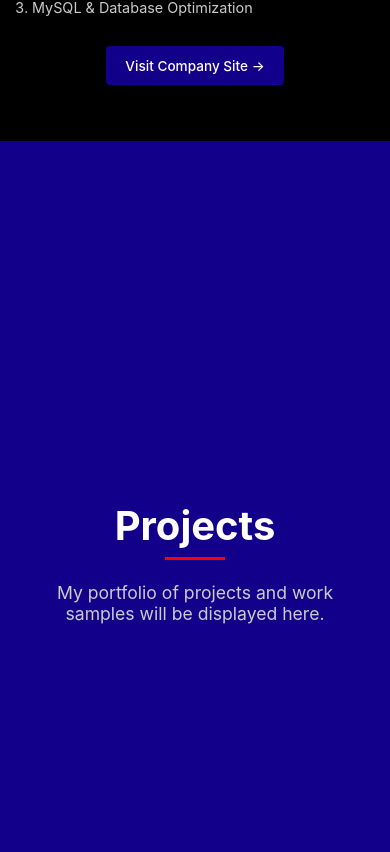
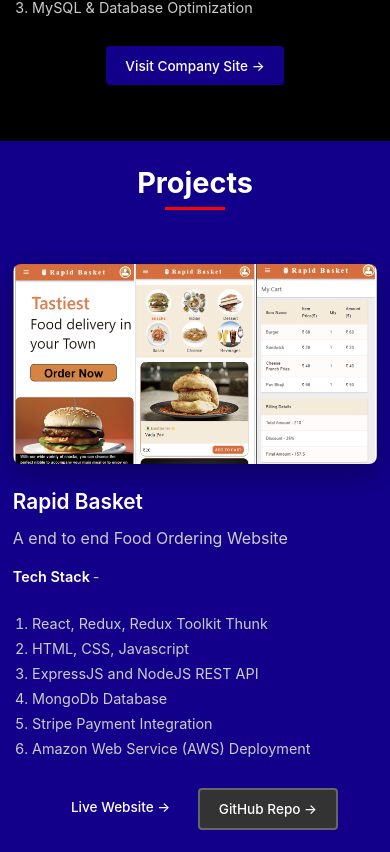
Before and after one commit to parthbhatt268/web-portfolio-2.0, a React (Create React App) app: page / in a window 390 px wide. Shown: the part 2032-2884 px from the top of the page. Built offline with nearby package versions, Linux system fonts and the light colour scheme.

Commit message:
add project section

```diff
--- a/src/App.js
+++ b/src/App.js
@@ -9,6 +9,7 @@
 import About from './components/About/About';
 import Footer from './components/Footer/Footer';
 import './App.css';
+
 function App() {
   return (
     <div className="App">
--- a/src/components/About/About.css
+++ b/src/components/About/About.css
@@ -7,6 +7,8 @@
   flex-direction: column;
   align-items: center;
   justify-content: center;
+  background-color: #000000;
+  width: 100%;
 }
 
 .about-title {
--- a/src/components/Projects/Projects.css
+++ b/src/components/Projects/Projects.css
@@ -1,18 +1,27 @@
-.projects-container {
+.projects-section {
   min-height: 100vh;
-  padding: 2rem;
+  padding: 4rem 2rem;
   display: flex;
   flex-direction: column;
   align-items: center;
   justify-content: center;
+  width: 100%;
+  background: #12008a;
+  color: #fff;
+}
+
+.projects-container {
+  max-width: 1200px;
+  margin: 0 auto;
+  width: 100%;
 }
 
 .projects-title {
   font-size: 2.5rem;
   font-weight: bold;
   color: #fff;
-  text-align: center;
-  margin-bottom: 2rem;
+  text-align: left;
+  margin-bottom: 3rem;
   position: relative;
 }
 
@@ -20,16 +29,231 @@
   content: '';
   position: absolute;
   bottom: -10px;
-  left: 50%;
-  transform: translateX(-50%);
+  left: 0;
   width: 60px;
   height: 3px;
   background-color: #ff0000;
 }
 
 .projects-content {
-  max-width: 800px;
+  display: flex;
+  flex-direction: column;
+  gap: 4rem;
+}
+
+.project-item {
+  display: grid;
+  grid-template-columns: 1fr 450px;
+  gap: 3rem;
+  align-items: start;
+  padding: 2rem 0;
+}
+
+.project-text {
+  display: flex;
+  flex-direction: column;
+  gap: 0.3rem;
+}
+
+.project-title {
+  font-size: 1.8rem;
+  font-weight: 600;
+  color: #fff;
+  line-height: 1.3;
+  margin-bottom: 0.5rem;
+}
+
+.project-description {
+  font-size: 1rem;
+  color: #ccc;
+  margin-bottom: 1rem;
+}
+
+.project-details {
+  display: flex;
+  flex-direction: column;
+  gap: 0.5rem;
+  margin-bottom: 1rem;
+}
+
+.project-detail {
+  display: flex;
+  align-items: center;
+  font-size: 0.95rem;
+}
+
+.detail-label {
+  font-weight: 600;
+  color: #fff;
+  min-width: 80px;
+}
+
+.detail-value {
+  color: #ccc;
+}
+
+.tech-stack-list {
+  list-style: decimal;
+  padding-left: 1.5rem;
+  margin: 0.5rem 0;
+  display: flex;
+  flex-direction: column;
+  gap: 0.3rem;
+}
+
+.tech-stack-item {
+  font-size: 0.95rem;
+  color: #ccc;
+  line-height: 1.4;
+}
+
+.project-buttons {
+  display: flex;
+  gap: 1rem;
+  margin-top: 1rem;
+}
+
+.project-btn {
+  display: inline-block;
+  color: #fff;
+  text-decoration: none;
+  border: none;
+  padding: 0.8rem 1.5rem;
+  border-radius: 4px;
+  font-size: 0.9rem;
+  font-weight: 500;
+  cursor: pointer;
+  transition: all 0.3s ease;
   text-align: center;
-  color: #ccc;
-  font-size: 1.1rem;
 }
+
+.live-btn {
+  background-color: #12008a;
+}
+
+.live-btn:hover {
+  background-color: #0f0070;
+  transform: translateY(-2px);
+}
+
+.github-btn {
+  background-color: #333;
+  border: 2px solid #666;
+}
+
+.github-btn:hover {
+  background-color: #555;
+  border-color: #888;
+  transform: translateY(-2px);
+}
+
+.project-image {
+  width: 108%;
+  height: 300px;
+  border-radius: 8px;
+  overflow: hidden;
+  box-shadow: 0 10px 30px rgba(0, 0, 0, 0.3);
+}
+
+.project-image img {
+  width: 100%;
+  height: 100%;
+  object-fit: cover;
+  transition: transform 0.3s ease;
+}
+
+.project-image:hover img {
+  transform: scale(1.05);
+}
+
+/* Mobile Responsive */
+@media (max-width: 768px) {
+  .projects-section {
+    padding: 2rem 1rem;
+  }
+
+  .projects-title {
+    font-size: 2rem;
+    text-align: center;
+    margin-bottom: 2rem;
+  }
+
+  .projects-title::after {
+    left: 50%;
+    transform: translateX(-50%);
+  }
+
+  .projects-content {
+    gap: 2.5rem;
+  }
+
+  .project-item {
+    grid-template-columns: 1fr;
+    gap: 1.5rem;
+    text-align: left;
+  }
+
+  .project-text {
+    order: 2;
+  }
+
+  .project-image {
+    order: 1;
+    height: 250px;
+    margin: 0 auto;
+    max-width: 100%;
+    width: 100%;
+  }
+
+  .project-title {
+    font-size: 1.5rem;
+  }
+
+  .project-buttons {
+    justify-content: center;
+    flex-wrap: wrap;
+  }
+
+  .tech-stack-list {
+    padding-left: 1.2rem;
+  }
+}
+
+@media (max-width: 480px) {
+  .projects-section {
+    padding: 1.5rem 0.8rem;
+  }
+
+  .projects-title {
+    font-size: 1.8rem;
+  }
+
+  .project-title {
+    font-size: 1.3rem;
+  }
+
+  .project-image {
+    height: 200px;
+  }
+
+  .project-details {
+    gap: 0.3rem;
+  }
+
+  .project-detail {
+    font-size: 0.9rem;
+  }
+
+  .tech-stack-item {
+    font-size: 0.9rem;
+  }
+
+  .project-btn {
+    padding: 0.7rem 1.2rem;
+    font-size: 0.85rem;
+  }
+
+  .project-buttons {
+    gap: 0.5rem;
+  }
+}
--- a/src/components/Projects/Projects.jsx
+++ b/src/components/Projects/Projects.jsx
@@ -1,14 +1,102 @@
 import React from 'react';
 import './Projects.css';
+import rapidBasketImage from '../../assets/images/rapidBasket.png';
+import chatAppImage from '../../assets/images/chat-app.png';
 
 const Projects = () => {
+  const projectsData = [
+    {
+      id: 1,
+      title: "Rapid Basket",
+      description: "A end to end Food Ordering Website",
+      techStack: [
+        "React, Redux, Redux Toolkit Thunk",
+        "HTML, CSS, Javascript",
+        "ExpressJS and NodeJS REST API",
+        "MongoDb Database",
+        "Stripe Payment Integration",
+        "Amazon Web Service (AWS) Deployment"
+      ],
+      image: rapidBasketImage,
+      liveLink: "https://rapid-basket.netlify.app/",
+      githubLink: "https://github.com/parthbhatt268/ui-rapidBasket"
+    },
+    {
+      id: 2,
+      title: "Fire Chat",
+      description: "Web chatting application",
+      techStack: [
+        "React",
+        "JavaScript",
+        "HTML",
+        "CSS",
+        "Firebase"
+      ],
+      image: chatAppImage,
+      liveLink: "https://webchat-4d001.web.app/",
+      githubLink: "https://github.com/parthbhatt268/Fire-Chat"
+    }
+  ];
+
   return (
-    <div className="projects-container">
-      <h2 className="projects-title">Projects</h2>
-      <div className="projects-content">
-        <p>My portfolio of projects and work samples will be displayed here.</p>
+    <section className="projects-section" id="projects">
+      <div className="projects-container">
+        <h2 className="projects-title">Projects</h2>
+
+        <div className="projects-content">
+          {projectsData.map((project) => (
+            <div key={project.id} className="project-item">
+              <div className="project-text">
+                <h3 className="project-title">
+                  {project.title}
+                </h3>
+                <p className="project-description">
+                  {project.description}
+                </p>
+
+                <div className="project-details">
+                  <div className="project-detail">
+                    <span className="detail-label">Tech Stack</span>
+                    <span className="detail-value"> -</span>
+                  </div>
+                </div>
+
+                <ol className="tech-stack-list">
+                  {project.techStack.map((tech, index) => (
+                    <li key={index} className="tech-stack-item">
+                      {tech}
+                    </li>
+                  ))}
+                </ol>
+
+                <div className="project-buttons">
+                  <a
+                    href={project.liveLink}
+                    target="_blank"
+                    rel="noopener noreferrer"
+                    className="project-btn live-btn"
+                  >
+                    Live Website →
+                  </a>
+                  <a
+                    href={project.githubLink}
+                    target="_blank"
+                    rel="noopener noreferrer"
+                    className="project-btn github-btn"
+                  >
+                    GitHub Repo →
+                  </a>
+                </div>
+              </div>
+
+              <div className="project-image">
+                <img src={project.image} alt={project.title} />
+              </div>
+            </div>
+          ))}
+        </div>
       </div>
-    </div>
+    </section>
   );
 };
 
```
